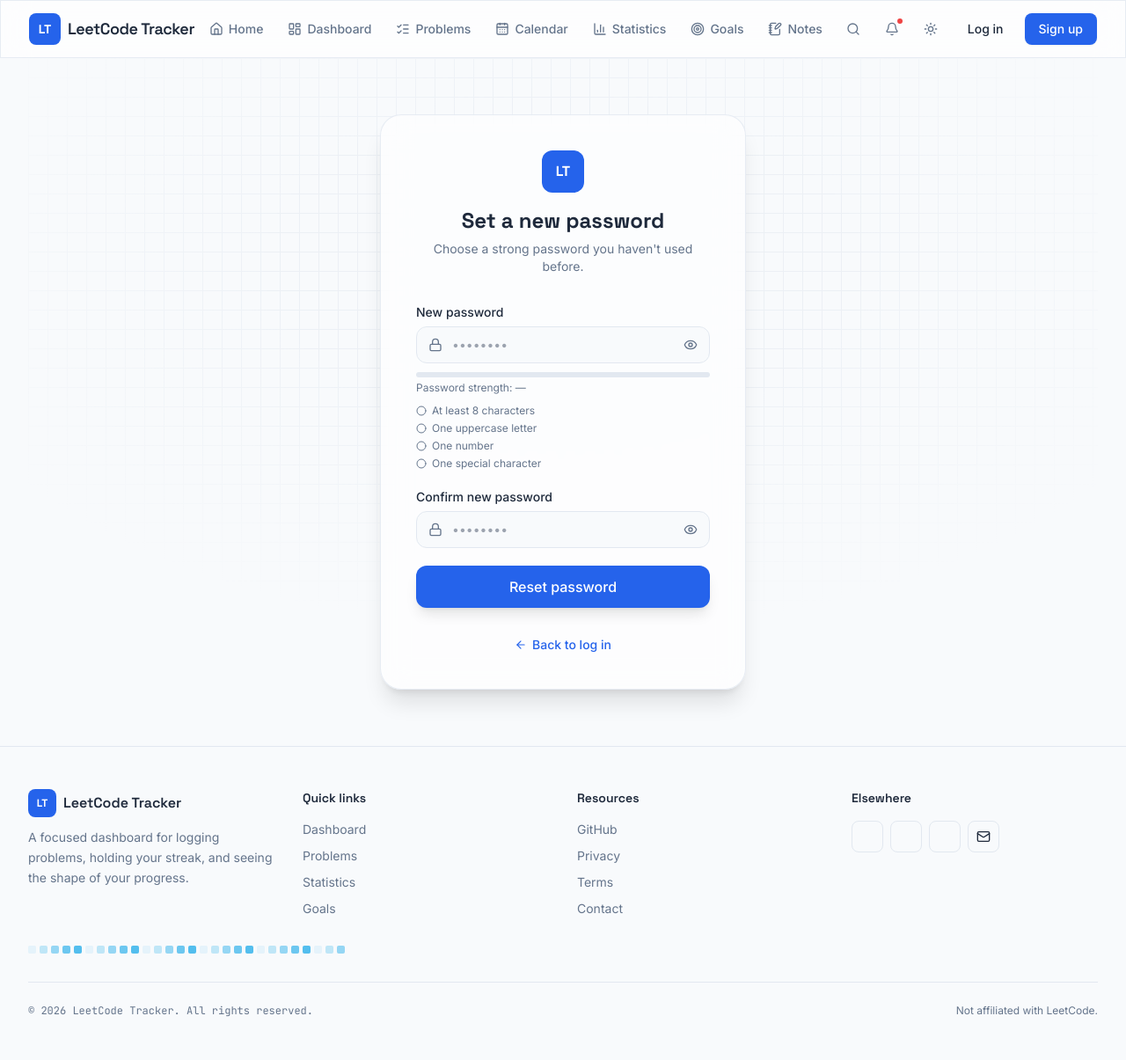
After one commit to CodeWithHarsh143/Grind-tracker, a Flask app: template templates/password_auth/reset_password.html in a window 1280 px wide. The commit adds this page. Shown: the whole page at 88% size. Run offline with Flask 3, Linux system fonts and the light colour scheme; the template is opened without the code that fills it, so the values that code supplies are empty; some libraries are stand-ins or nearby versions.

Commit message:
Athentication in progres (today mainly written was python and js both)

```diff
--- a/app/extension.py
+++ b/app/extension.py
@@ -4,4 +4,4 @@ from sqlalchemy.orm import DeclarativeBase
 class Base(DeclarativeBase):
   pass
 db = SQLAlchemy(model_class=Base)
-#login_manager = LoginManager()
+login_manager = LoginManager()
--- a/app/model.py
+++ b/app/model.py
@@ -8,6 +8,6 @@ class User(db.Model, UserMixin):
     __tablename__ = "users"
     id: Mapped[int] = mapped_column(Integer, primary_key=True)
     name: Mapped[str] = mapped_column(String(100), nullable=False)
-    email: Mapped[str] = mapped_column(String(100), nullable=False)
+    email: Mapped[str] = mapped_column(String(100), nullable=False , unique=True)
     password: Mapped[str] = mapped_column(String(100), nullable=False)
     username: Mapped[str] = mapped_column(String(100), nullable=False)
--- /dev/null
+++ b/static/js/flask_message.js
@@ -0,0 +1,16 @@
+document.addEventListener("DOMContentLoaded" ,()=>{
+  lucide.createIcons();
+  document.querySelectorAll(".flash-dismiss").forEach((button)=>{
+    button.addEventListener("click",(e)=>remove_message(e));
+  });
+});
+
+function remove_message(e) {
+  const msg = e.currentTarget.closest(".flash-message");
+  msg.style.transition = "opacity 0.5s"; // trnasition on opacity
+  msg.style.opacity = "0"; // till opacity became zero
+  setTimeout(() => {
+    msg.remove() // removing entire element
+  }, 500);
+
+}
--- a/templates/components/base.html
+++ b/templates/components/base.html
@@ -6,11 +6,13 @@
   synchronously (inline script, head, before stylesheet paint).
 -->
 <html lang="en" class="scroll-smooth">
+
 <head>
   <meta charset="UTF-8" />
   <meta name="viewport" content="width=device-width, initial-scale=1.0" />
   <title>{% block title %}LeetCode Tracker{% endblock %}</title>
-  <meta name="description" content="{% block description %}Track your LeetCode problem-solving journey — streaks, stats, goals, and notes in one dashboard.{% endblock %}" />
+  <meta name="description"
+    content="{% block description %}Track your LeetCode problem-solving journey — streaks, stats, goals, and notes in one dashboard.{% endblock %}" />
 
   <!-- TODO: JS — theme bootstrap script (inline, must run before Tailwind/CSS paint)
        1. Read localStorage('theme')
@@ -39,7 +41,8 @@
     };
   </script>
   <!-- Custom design tokens + signature heatmap texture -->
-  <link rel="stylesheet" href="{{ url_for('static', filename='style/style.css') }}" />
+  <link rel="stylesheet"
+    href="{{ url_for('static', filename='style/style.css') }}" />
 
   {% block head %}{% endblock %}
 </head>
@@ -51,21 +54,20 @@
 
   <!-- ===================== Flash Messages ===================== -->
   <!-- TODO: JS — auto-dismiss each flash message after ~4s, with a manual close button -->
-  <div id="flash-container" class="fixed top-20 right-4 z-50 flex flex-col gap-3 w-[calc(100%-2rem)] sm:w-96" aria-live="polite">
+  <div id="flash-container" class="fixed top-20 right-4 z-50 flex flex-col gap-3 w-[calc(100%-2rem)] sm:w-96"
+    aria-live="polite">
     {% with messages = get_flashed_messages(with_categories=true) %}
     {% if messages %}
     {% for category, message in messages %}
-          <div
-            class="flash-message animate-toast-in flex items-start gap-3 rounded-xl p-4 shadow-lg glass border-l-4
+    <div class="flash-message animate-toast-in flex items-start gap-3 rounded-xl p-4 shadow-lg glass border-l-4
               {{ 'border-[var(--color-success)]' if category == 'success' else
                  'border-[var(--color-danger)]' if category == 'danger' or category == 'error' else
                  'border-[var(--color-warning)]' if category == 'warning' else
-                 'border-[var(--color-accent)]' }}"
-            data-category="{{ category }}"
-            role="status"
-          >
+                 'border-[var(--color-accent)]' }}" data-category="{{ category }}" role="status">
       <span class="text-sm flex-1 text-[var(--color-text)]">{{ message }}</span>
-            <button type="button" class="flash-dismiss text-[var(--color-muted)] hover:text-[var(--color-text)] transition-colors" aria-label="Dismiss message">
+      <button type="button"
+        class="flash-dismiss text-[var(--color-muted)] hover:text-[var(--color-text)] transition-colors"
+        aria-label="Dismiss message">
         <i data-lucide="x" class="w-4 h-4"></i>
       </button>
     </div>
@@ -87,10 +89,15 @@
 
   <!-- Core script (icons, theme toggle, navbar, forms, animations — logic implemented by you) -->
   <script src="https://unpkg.com/lucide@latest/dist/umd/lucide.js" defer></script>
-  <script src="{{ url_for('static', filename='js/main.js') }}" defer></script>
+  <script src="{{ url_for('static', filename='js/main.js') }}" defer>
+  </script>
+  <script src="{{ url_for('static' , filename='js/flask_message.js') }}"
+    defer>
+  </script>
 
   <!-- TODO: JS — call lucide.createIcons() once DOM + lucide script are ready -->
 
   {% block scripts %}{% endblock %}
 </body>
+
 </html>
--- a/templates/components/navbar.html
+++ b/templates/components/navbar.html
@@ -11,7 +11,7 @@
     <div class="flex items-center justify-between h-16">
 
       <!-- Logo -->
-      <a href="{{ url_for('home') if 'home' in (request.url_rule.endpoint if request.url_rule else '') else '/' }}"
+      <a href="{{ url_for('home.home') if 'home' in (request.url_rule.endpoint if request.url_rule else '') else '/' }}"
         class="flex items-center gap-2 shrink-0 group" aria-label="LeetCode Tracker home">
         <span
           class="grid place-items-center w-9 h-9 rounded-lg bg-[var(--color-primary)] text-white font-display font-bold text-sm transition-transform group-hover:scale-105">
@@ -73,7 +73,7 @@
 
         <!-- Auth buttons: show/hide with JS or Jinja based on session -->
         <div class="hidden sm:flex items-center gap-2" id="auth-buttons">
-          {% if session and session.get('user_id') %}
+          {% if current_user.is_authenticated %}
           <!-- Profile dropdown trigger -->
           <div class="relative" id="profile-menu">
             <button type="button" id="profile-menu-btn"
@@ -109,7 +109,7 @@
             class="px-4 py-2 rounded-lg text-sm font-medium text-[var(--color-text)] hover:bg-[var(--color-border)]/40 transition-colors">
             Log in
           </a>
-          <a href="{{ '#' }}" data-endpoint="register"
+          <a href="{{ url_for('register.register') }}" data-endpoint="register"
             class="px-4 py-2 rounded-lg text-sm font-medium text-white bg-[var(--color-primary)] hover:opacity-90 transition-opacity shadow-sm">
             Sign up
           </a>
@@ -147,7 +147,7 @@
     </a>
     {% endfor %}
     <hr class="my-2 border-[var(--color-border)]" />
-    {% if session and session.get('user_id') %}
+    {% if current_user.is_authenticated %}
     <button type="button" id="logout-btn-mobile"
       class="w-full flex items-center gap-2.5 px-3 py-2.5 rounded-lg text-[var(--color-danger)] hover:bg-[var(--color-danger)]/10">
       <i data-lucide="log-out" class="w-4 h-4"></i> Logout
--- /dev/null
+++ b/templates/password_auth/reset_password.html
@@ -0,0 +1,128 @@
+{% extends "base.html" %}
+
+{% block title %}Reset password — LeetCode Tracker{% endblock %}
+
+{% block content %}
+<div class="relative min-h-[calc(100vh-4rem)] flex items-center justify-center py-16 overflow-hidden">
+  <div class="absolute inset-0 heatmap-texture pointer-events-none" aria-hidden="true"></div>
+
+  <div class="relative w-full max-w-md mx-auto px-4">
+    <div class="glass rounded-3xl p-8 sm:p-10 shadow-xl animate-fade-up">
+
+      <div class="mb-8 text-center">
+        <span class="inline-grid place-items-center w-12 h-12 rounded-xl bg-[var(--color-primary)] text-white font-display font-bold mb-4">LT</span>
+        <h1 class="font-display font-bold text-2xl">Set a new password</h1>
+        <p class="text-sm text-[var(--color-muted)] mt-1.5">
+          Choose a strong password you haven't used before.
+        </p>
+      </div>
+
+      <!-- Invalid/expired token placeholder -->
+      <!-- TODO: JS (or server-side render) — show this and hide the form below if the
+           reset token from the URL is missing, invalid, or expired. Backend can also
+           just render this state directly via Jinja instead of JS if you prefer. -->
+      <div id="reset-token-invalid" class="hidden mb-5 flex items-start gap-2.5 rounded-xl px-4 py-3 text-sm bg-[var(--color-danger)]/10 text-[var(--color-danger)]" role="alert">
+        <i data-lucide="alert-circle" class="w-4 h-4 mt-0.5 shrink-0"></i>
+        <span>This reset link is invalid or has expired. Please request a new one.</span>
+      </div>
+
+      <!-- Form-level error placeholder -->
+      <!-- TODO: JS — show on failed reset attempt (e.g. server rejected the new password) -->
+      <div id="reset-form-error" class="hidden mb-5 flex items-start gap-2.5 rounded-xl px-4 py-3 text-sm bg-[var(--color-danger)]/10 text-[var(--color-danger)]" role="alert">
+        <i data-lucide="alert-circle" class="w-4 h-4 mt-0.5 shrink-0"></i>
+        <span data-error-text>Something went wrong. Please try again.</span>
+      </div>
+
+      <!-- Form-level success placeholder -->
+      <!-- TODO: JS — show on successful reset, then redirect to login after a short delay -->
+      <div id="reset-form-success" class="hidden mb-5 flex items-start gap-2.5 rounded-xl px-4 py-3 text-sm bg-[var(--color-success)]/10 text-[var(--color-success)]" role="status">
+        <i data-lucide="check-circle-2" class="w-4 h-4 mt-0.5 shrink-0"></i>
+        <span data-success-text>Password updated. Redirecting to log in…</span>
+      </div>
+
+      <!-- TODO: JS — intercept submit, validate (see main.js: Forms > Registration validation
+           pattern — reuse the same rules here), then POST new password + token -->
+      <form id="reset-form" novalidate class="space-y-5" method="POST" action="#">
+
+        <!-- Hidden reset token, populated server-side from the URL -->
+        <!-- TODO: backend — pass the token into this template, e.g. value="{{ token }}" -->
+        <input type="hidden" id="reset-token" name="token" value="" />
+
+        <!-- New password -->
+        <div>
+          <label for="reset-password" class="block text-sm font-medium mb-1.5">New password</label>
+          <div class="relative">
+            <i data-lucide="lock" class="w-4 h-4 absolute left-3.5 top-1/2 -translate-y-1/2 text-[var(--color-muted)]"></i>
+            <input
+              type="password" id="reset-password" name="password" required
+              autocomplete="new-password"
+              class="w-full pl-10 pr-11 py-2.5 rounded-xl bg-[var(--color-bg)] border border-[var(--color-border)] focus:border-[var(--color-primary)] outline-none transition-colors text-sm"
+              placeholder="••••••••"
+              aria-describedby="reset-password-error password-requirements"
+            />
+            <!-- Password eye icon placeholder -->
+            <!-- TODO: JS — reuse the toggle_eye(e, ele) pattern from register_form.js -->
+            <button type="button" id="reset-password-toggle" class="absolute right-3.5 top-1/2 -translate-y-1/2 text-[var(--color-muted)] hover:text-[var(--color-text)]" aria-label="Show password">
+              <i data-lucide="eye" class="w-4 h-4"></i>
+            </button>
+          </div>
+
+          <!-- Strength meter placeholder -->
+          <!-- TODO: JS — same pattern as register.html: update width/color of #strength-bar-fill -->
+          <div class="mt-2.5">
+            <div class="h-1.5 rounded-full bg-[var(--color-border)] overflow-hidden">
+              <div id="strength-bar-fill" class="h-full w-0 rounded-full bg-[var(--color-danger)] transition-all duration-300"></div>
+            </div>
+            <p id="strength-label" class="mt-1 text-xs text-[var(--color-muted)]">Password strength: <span data-strength-text>—</span></p>
+          </div>
+
+          <!-- Password requirements placeholder -->
+          <!-- TODO: JS — same validatePassword()/updateRule() pattern as register.html -->
+          <ul id="password-requirements" class="mt-2.5 space-y-1 text-xs text-[var(--color-muted)]">
+            <li class="flex items-center gap-1.5" data-requirement="length"><i data-lucide="circle" class="w-3 h-3"></i> At least 8 characters</li>
+            <li class="flex items-center gap-1.5" data-requirement="uppercase"><i data-lucide="circle" class="w-3 h-3"></i> One uppercase letter</li>
+            <li class="flex items-center gap-1.5" data-requirement="number"><i data-lucide="circle" class="w-3 h-3"></i> One number</li>
+            <li class="flex items-center gap-1.5" data-requirement="special"><i data-lucide="circle" class="w-3 h-3"></i> One special character</li>
+          </ul>
+          <p id="reset-password-error" class="hidden mt-1.5 text-xs text-[var(--color-danger)]">Password doesn't meet the requirements above.</p>
+        </div>
+
+        <!-- Confirm new password -->
+        <div>
+          <label for="reset-confirm-password" class="block text-sm font-medium mb-1.5">Confirm new password</label>
+          <div class="relative">
+            <i data-lucide="lock" class="w-4 h-4 absolute left-3.5 top-1/2 -translate-y-1/2 text-[var(--color-muted)]"></i>
+            <input
+              type="password" id="reset-confirm-password" name="confirm_password" required
+              autocomplete="new-password"
+              class="w-full pl-10 pr-11 py-2.5 rounded-xl bg-[var(--color-bg)] border border-[var(--color-border)] focus:border-[var(--color-primary)] outline-none transition-colors text-sm"
+              placeholder="••••••••"
+              aria-describedby="reset-confirm-error"
+            />
+            <!-- TODO: JS — reuse the toggle_eye(e, ele) pattern from register_form.js -->
+            <button type="button" id="reset-confirm-toggle" class="absolute right-3.5 top-1/2 -translate-y-1/2 text-[var(--color-muted)] hover:text-[var(--color-text)]" aria-label="Show password">
+              <i data-lucide="eye" class="w-4 h-4"></i>
+            </button>
+          </div>
+          <!-- TODO: JS — show when confirm password !== password -->
+          <p id="reset-confirm-error" class="hidden mt-1.5 text-xs text-[var(--color-danger)]">Passwords don't match.</p>
+        </div>
+
+        <!-- Submit -->
+        <button
+          type="submit" id="reset-submit-btn"
+          class="w-full flex items-center justify-center gap-2 py-3 rounded-xl font-medium text-white bg-[var(--color-primary)] hover:opacity-90 transition-opacity shadow-lg shadow-[var(--color-primary)]/20"
+        >
+          <!-- TODO: JS — swap to a spinner + "Updating…" while the request is in flight -->
+          <span data-btn-label>Reset password</span>
+        </button>
+      </form>
+
+      <a href="#" data-endpoint="login" class="mt-8 flex items-center justify-center gap-1.5 text-sm text-[var(--color-primary)] font-medium hover:underline">
+        <i data-lucide="arrow-left" class="w-3.5 h-3.5"></i>
+        Back to log in
+      </a>
+    </div>
+  </div>
+</div>
+{% endblock %}
```
Also changed, not shown: app/__init__.py (+5 -7 lines), app/auth/login.py (+28 -4 lines), app/auth/register.py (+27 -5 lines), app/routes/home.py (added, +7 -0 lines), static/js/login_form.js (added, +36 -0 lines), static/js/register_form.js (+10 -7 lines), templates/components/flask_message.html (deleted, +0 -48 lines), templates/login.html (+12 -1 lines), templates/password_auth/forgot_password.html (added, +71 -0 lines), templates/register.html (+0 -17 lines). Lines whose indentation alone changed are shown as unchanged.
